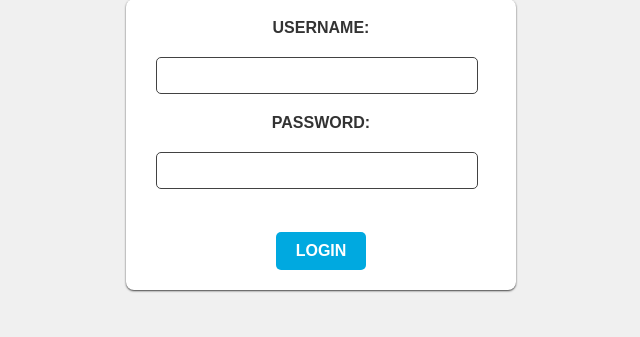
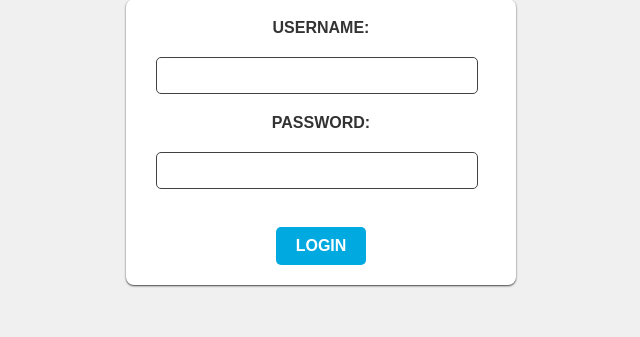
Before and after one commit to ArturSultanov/iis-proj, a Python web app: template templates/signin.html in a window 1280 px wide. Shown: the part 121-458 px from the top of the page, without its empty margins (319-959 px from the left). Run offline with Jinja, Linux system fonts and the light colour scheme; the template is opened without the code that fills it, so the values that code supplies are empty.

Commit message:
feat(): styles

```diff
--- /dev/null
+++ b/static/css/vertical_forms.css
@@ -0,0 +1,33 @@
+.vertical-form {
+    background-color: #ffffff;
+    box-shadow: 0 1px 2px #424242;
+    width: 90%;
+    max-width: 350px;
+    margin: 10px;
+    padding: 10px 20px;
+    border-radius: 8px;
+
+    button {
+        display: block;
+        margin: 10px auto;
+        text-transform: uppercase;
+    }
+
+    label {
+        display: block;
+        font-weight: bold;
+        margin: 10px 0;
+        text-transform: uppercase;
+        text-align: center;
+    }
+
+    input {
+        text-align: center;
+    }
+
+    .error-output {
+        color: #ff0000;
+        font-weight: bold;
+        text-align: center;
+    }
+}
--- a/templates/signin.html
+++ b/templates/signin.html
@@ -4,65 +4,21 @@
     <meta charset="UTF-8">
     <meta name="viewport" content="width=device-width, initial-scale=1.0">
     <title>Login</title>
-    <style>
-        .error {
-            color: red;
-            font-size: 0.9em;
-            margin-top: 5px;
-        }
-    </style>
     <link rel="stylesheet" href="../static/css/main.css">
+    <link rel="stylesheet" href="../static/css/vertical_forms.css">
 </head>
 <body>
     <h1>Login</h1>
-    <form id="loginForm">
+    <form id="loginForm" class="vertical-form">
         <label for="username">Username:</label>
         <input type="text" id="username" name="username" required><br>
 
         <label for="password">Password:</label>
         <input type="password" id="password" name="password" required><br>
-        <div class="error" id="error"></div><br>
+        <div class="error-output" id="error"></div><br>
 
         <button type="submit">Login</button>
     </form>
-
-    <script>
-        const loginForm = document.getElementById('loginForm');
-
-        loginForm.addEventListener('submit', async function (event) {
-            event.preventDefault(); // Prevent the default form submission
-
-            const formData = {
-                username: document.getElementById('username').value,
-                password: document.getElementById('password').value
-            };
-
-            const response = await fetch('/user/signin', {
-                method: 'POST',
-                headers: {
-                    'Content-Type': 'application/json'
-                },
-                body: JSON.stringify(formData)
-            });
-
-            if (response.ok) {
-                window.location.href = '/user/profile';
-            } else {
-                const error = await response.json();
-                document.getElementById('error').textContent = error.detail;
-            }
-        });
-
-        // get username and password from local storage
-        const username = localStorage.getItem('username');
-        const password = localStorage.getItem('password');
-        if (username) {
-            document.getElementById('username').value = username;
-        }
-        if (password) {
-            document.getElementById('password').value = password;
-        }
-        localStorage.clear();
-    </script>
+<script src="../static/login.js"></script>
 </body>
 </html>
--- a/templates/signup.html
+++ b/templates/signup.html
@@ -12,10 +12,11 @@
         }
     </style>
     <link rel="stylesheet" href="../static/css/main.css">
+    <link rel="stylesheet" href="../static/css/vertical_forms.css">
 </head>
 <body>
     <h1>Create new user</h1>
-    <form id="registerForm">
+    <form id="registerForm" class="vertical-form">
         <label for="name">Name:</label>
         <input type="text" id="name" name="name" required>
         <br>
```
Also changed, not shown: static/css/horizontal_forms.css (added, +35 -0 lines), static/css/main.css (+0 -55 lines), static/css/table.css (added, +31 -0 lines), static/login.js (added, +42 -0 lines).
